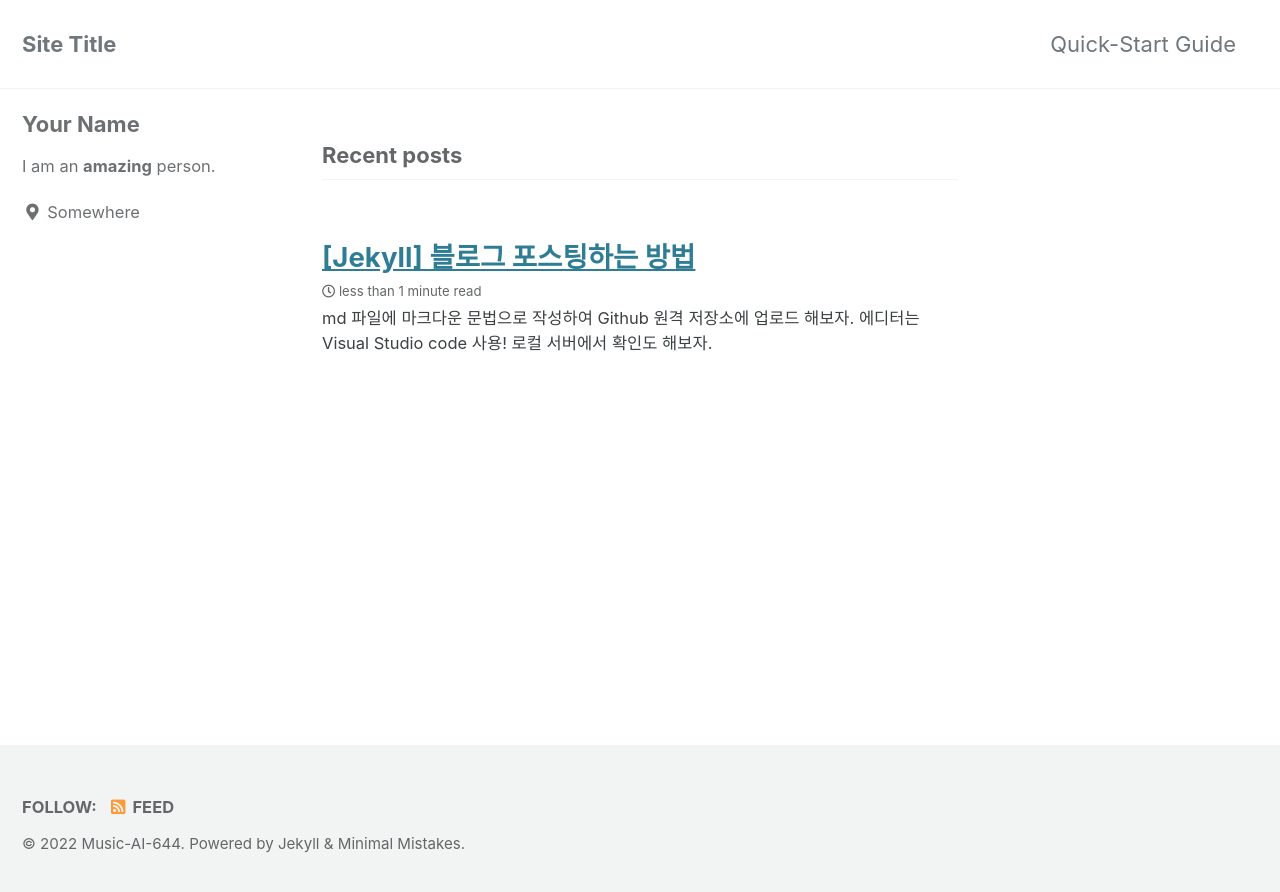
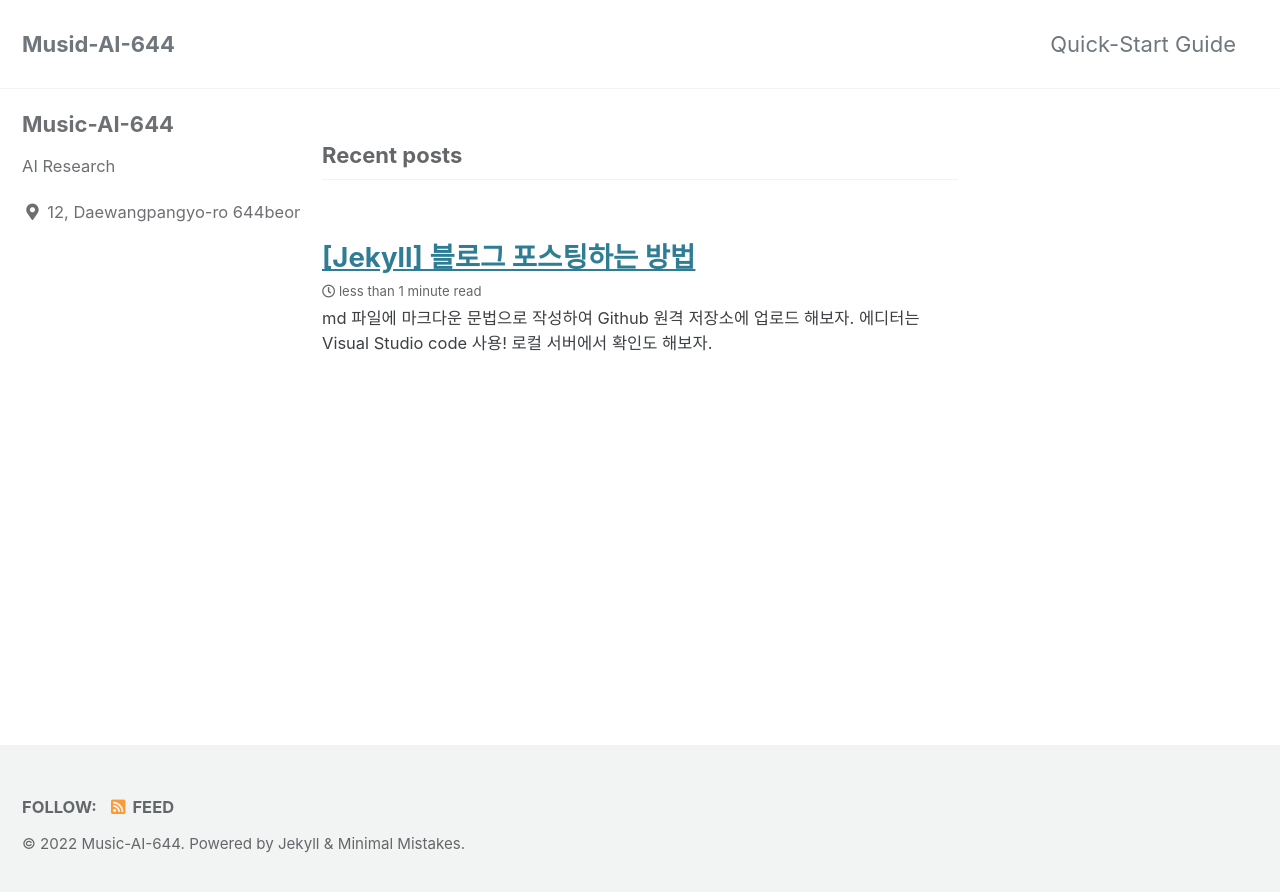
Before and after one commit to ghlee0304/music-ai-644.github.io, a Jekyll site: the page built from index.html, in a window 1280 px wide. Shown: the top 892 px of the page. Built offline with Jekyll 4.4.1, drawn with Linux system fonts in a browser that asks for light colours; cached includes are drawn as plain includes; the list of posts is cut into pages by our own code.

Commit message:
Update site information

```diff
--- a/_config.yml
+++ b/_config.yml
@@ -16,7 +16,7 @@ minimal_mistakes_skin    : "default" # "air", "aqua", "contrast", "dark", "dirt"
 
 # Site Settings
 locale                   : "en-US"
-title                    : "Site Title"
+title                    : "Musid-AI-644"
 title_separator          : "-"
 subtitle                 : # site tagline that appears below site title in masthead
 name                     : "Music-AI-644"
@@ -102,10 +102,10 @@ analytics:
 
 # Site Author
 author:
-  name             : "Your Name"
+  name             : "Music-AI-644"
   avatar           : # path of avatar image, e.g. "/assets/images/bio-photo.jpg"
-  bio              : "I am an **amazing** person."
-  location         : "Somewhere"
+  bio              : "AI Research"
+  location         : "12, Daewangpangyo-ro 644beon-gil, Bundang-gu, Seongnam-si, Gyeonggi-do, Republic of Korea"
   email            :
   links:
     - label: "Email"
```
